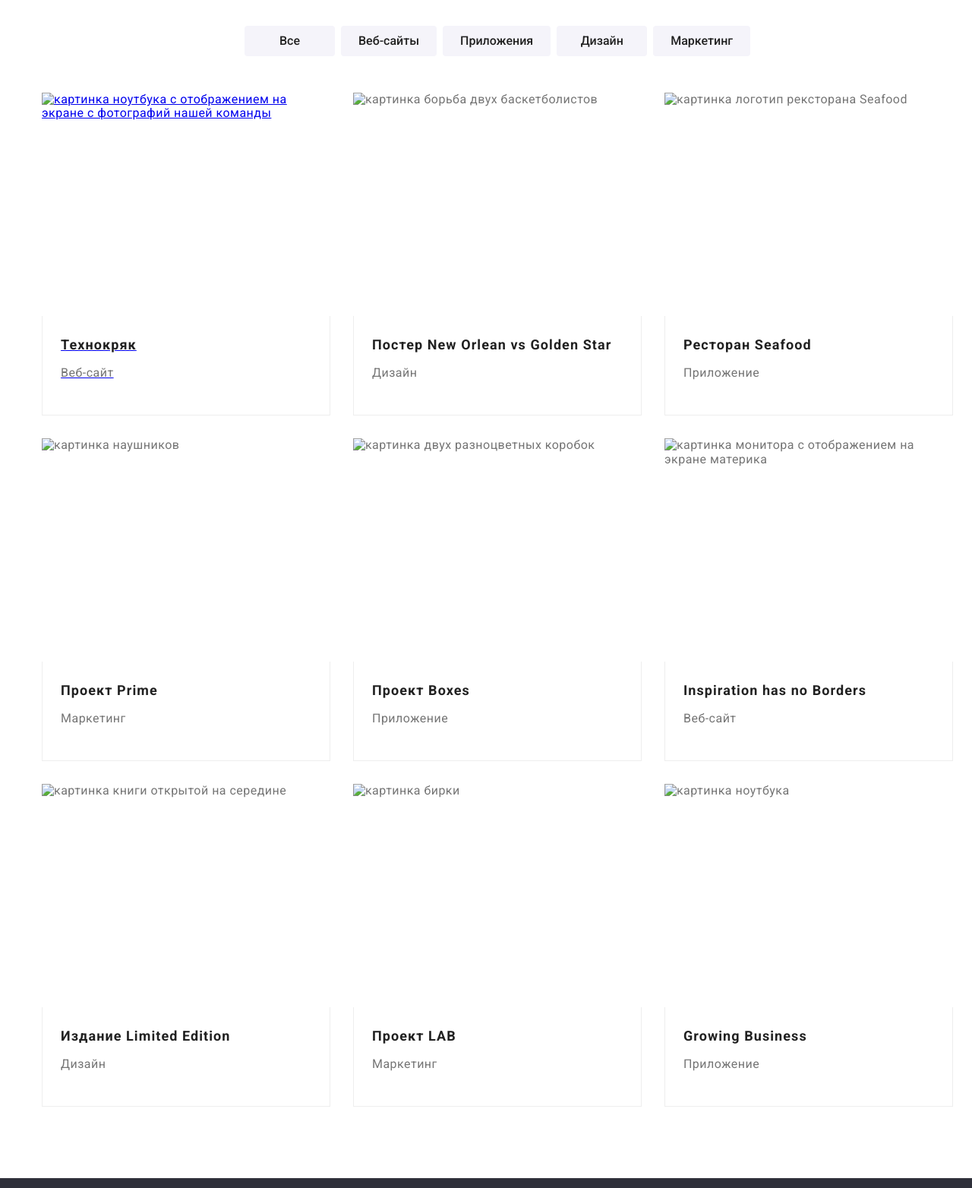
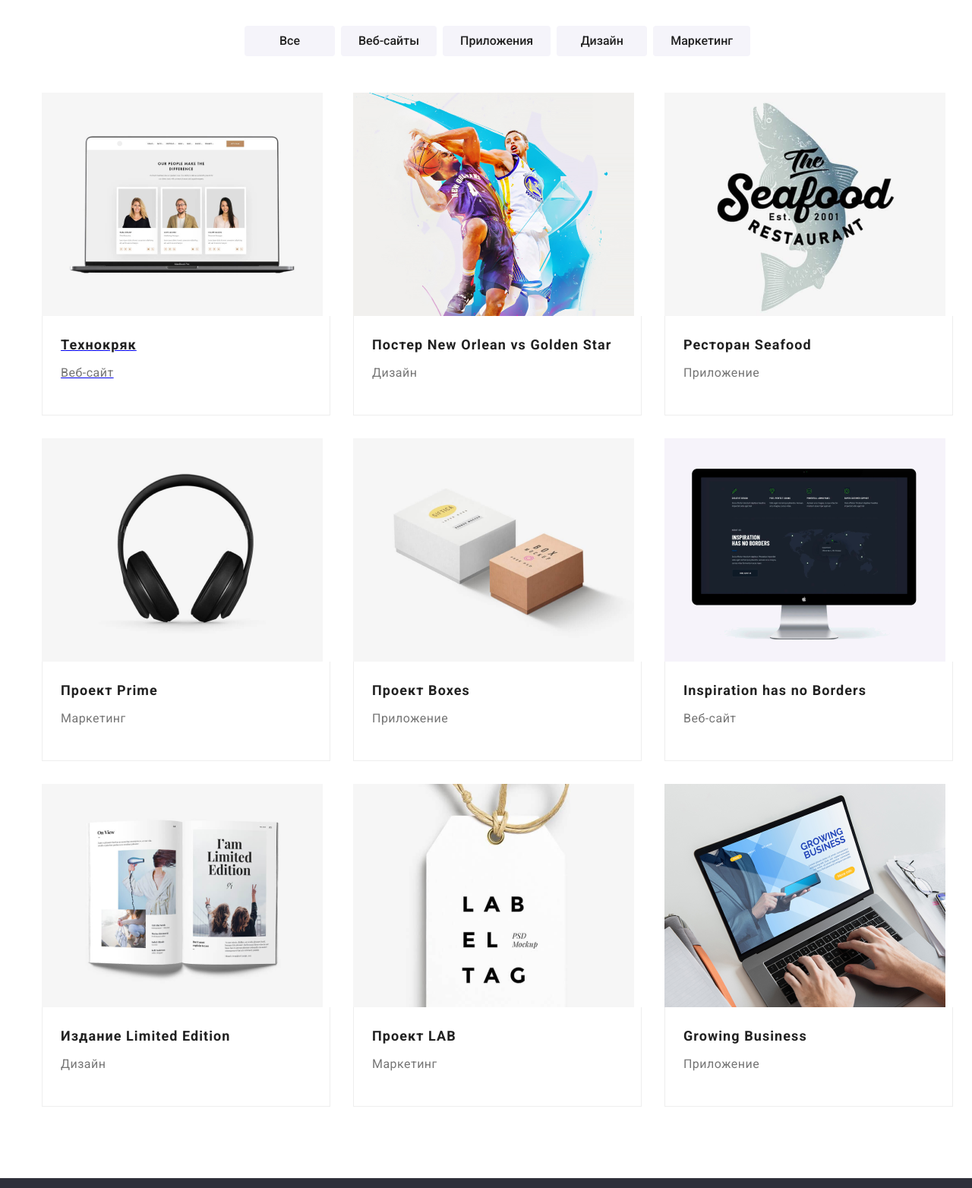
Before and after one commit to erma4o4ek/goit-markup-hw-05, a plain HTML site: page portfolio.html in a window 1280 px wide. Shown: the part 140-1704 px from the top of the page at 76% size. Drawn offline with nearby package versions, Linux system fonts and the light colour scheme; the site is published under a folder, as on GitHub Pages, so addresses that start at the root find nothing.

Commit message:
add dot before /

```diff
--- a/portfolio.html
+++ b/portfolio.html
@@ -24,8 +24,8 @@
         <!--menu-nav-->
         <ul class="site-navigation-list list flexbox">
           <li class="site-navigation-item"><a href="./index.html" class="site-navigation-link">Студия</a></li>
-          <li class="site-navigation-item"><a href="" class="site-navigation-link current">Портфолио</a></li>
-          <li class="site-navigation-item"><a href="" class="site-navigation-link">Контакты</a></li>
+          <li class="site-navigation-item"><a href="#" class="site-navigation-link current">Портфолио</a></li>
+          <li class="site-navigation-item"><a href="#" class="site-navigation-link">Контакты</a></li>
         </ul>
         <!--contact-->
         <ul class="contact-list list flexbox">
@@ -86,7 +86,7 @@
               <li class="project-item">
                 <a href="#" class="project-link">
                   <div class="project-box">
-                    <img src="/images/project-section/img/img08.png"
+                    <img src="./images/project-section/img/img08.png"
                       alt="картинка ноутбука с отображением на экране с фотографий нашей команды" width="370"
                       height="294" class="image">
                     <div class="project-overlay">
@@ -109,7 +109,7 @@
               <li class="project-item">
                 <a class="project-link">
                   <div class="project-box">
-                    <img src="/images/project-section/img/img09.png" alt="картинка борьба двух баскетболистов"
+                    <img src="./images/project-section/img/img09.png" alt="картинка борьба двух баскетболистов"
                       width="370" height="294" class="image">
                     <div class="project-overlay">
                       <p class="project-overlay-text">
@@ -131,7 +131,7 @@
               <li class="project-item">
                 <a class="project-link">
                   <div class="project-box">
-                    <img src="/images/project-section/img/img10.png" alt="картинка логотип рексторана Seafood"
+                    <img src="./images/project-section/img/img10.png" alt="картинка логотип рексторана Seafood"
                       width="370" height="294" class="image">
                     <div class="project-overlay">
                       <p class="project-overlay-text">
@@ -153,7 +153,7 @@
               <li class="project-item">
                 <a class="project-link">
                   <div class="project-box">
-                    <img src="/images/project-section/img/img11.png" alt="картинка наушников" width="370" height="294"
+                    <img src="./images/project-section/img/img11.png" alt="картинка наушников" width="370" height="294"
                       class="image">
                     <div class="project-overlay">
                       <p class="project-overlay-text">
@@ -175,7 +175,7 @@
               <li class="project-item">
                 <a class="project-link">
                   <div class="project-box">
-                    <img src="/images/project-section/img/img12.png" alt="картинка двух разноцветных коробок"
+                    <img src="./images/project-section/img/img12.png" alt="картинка двух разноцветных коробок"
                       width="370" height="294" class="image">
                     <div class="project-overlay">
                       <p class="project-overlay-text">
@@ -197,7 +197,7 @@
               <li class="project-item">
                 <a class="project-link">
                   <div class="project-box">
-                    <img src="/images/project-section/img/img13.png"
+                    <img src="./images/project-section/img/img13.png"
                       alt="картинка монитора с отображением на экране материка" width="370" height="294" class="image">
                     <div class="project-overlay">
                       <p class="project-overlay-text">
@@ -219,7 +219,7 @@
               <li class="project-item">
                 <a class="project-link">
                   <div class="project-box">
-                    <img src="/images/project-section/img/img14.png" alt="картинка книги открытой на середине"
+                    <img src="./images/project-section/img/img14.png" alt="картинка книги открытой на середине"
                       width="370" height="294" class="image">
                     <div class="project-overlay">
                       <p class="project-overlay-text">
@@ -241,7 +241,7 @@
               <li class="project-item">
                 <a class="project-link">
                   <div class="project-box">
-                    <img src="/images/project-section/img/img15.png" alt="картинка бирки" width="370" height="294"
+                    <img src="./images/project-section/img/img15.png" alt="картинка бирки" width="370" height="294"
                       class="image">
                     <div class="project-overlay">
                       <p class="project-overlay-text">
@@ -263,7 +263,7 @@
               <li class="project-item">
                 <a class="project-link">
                   <div class="project-box">
-                    <img src="/images/project-section/img/img16.png" alt="картинка ноутбука" width="370" height="294"
+                    <img src="./images/project-section/img/img16.png" alt="картинка ноутбука" width="370" height="294"
                       class="image">
                     <div class="project-overlay">
                       <p class="project-overlay-text">
```
Also changed, not shown: index.html (+9 -9 lines).
